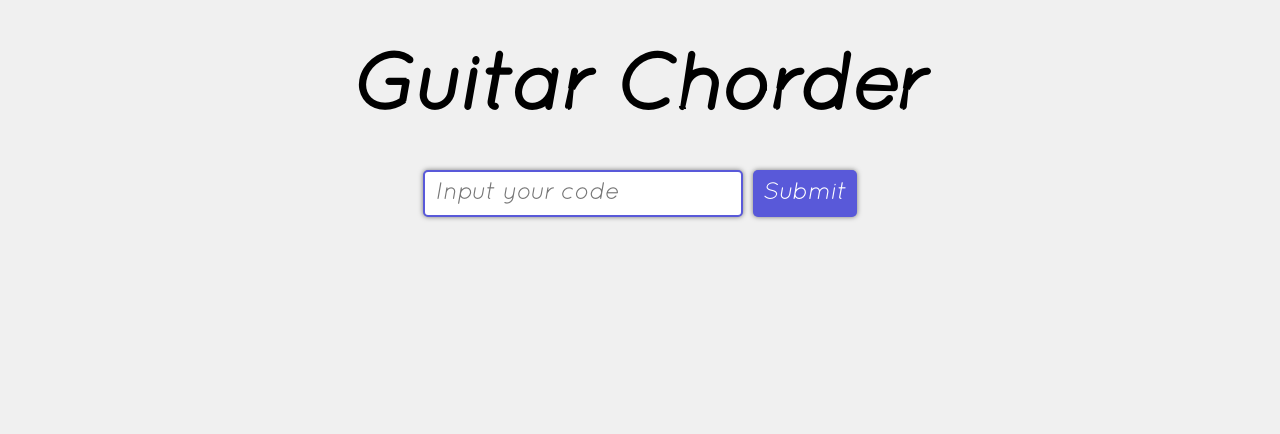
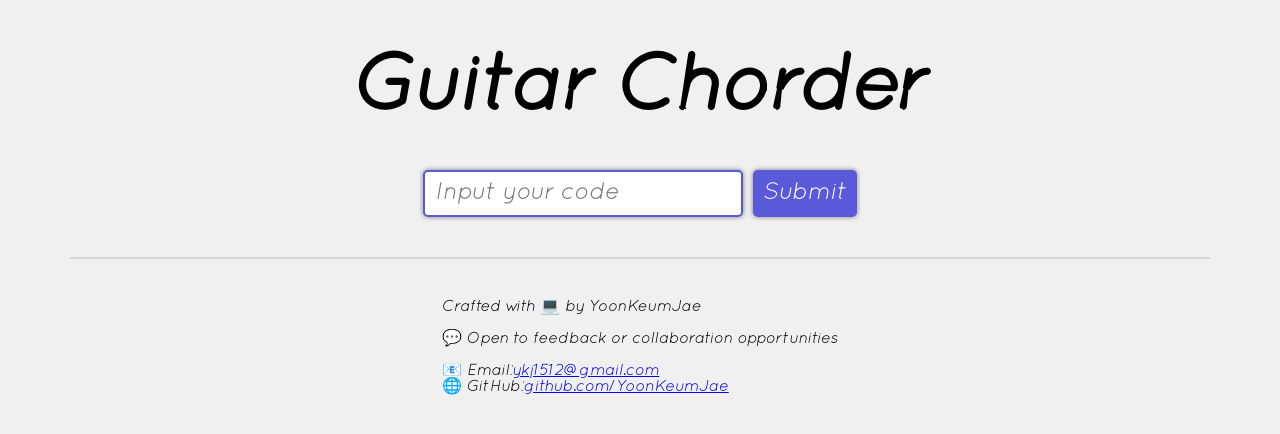
Before and after one commit to YoonKeumJae/guitarCoder, a React (Vite) app: page / in a window 1280 px wide. Shown: the top 434 px of the page. Built offline with nearby package versions, Linux system fonts and the light colour scheme.

Commit message:
[feat] footer add

```diff
--- a/src/App.tsx
+++ b/src/App.tsx
@@ -1,6 +1,7 @@
 import ChordGenerator from "./utils/SVGrenderer/ChordGenerator";
 import { useState } from "react";
 import styled from "styled-components";
+import Footer from "./components/Footer";
 
 import ChordViewr from "./utils/SVGrenderer/ChordViewer";
 
@@ -77,6 +78,8 @@ function App() {
         <Button type="submit">Submit</Button>
       </Form>
       {chord && <ChordViewr chord={chord} />}
+      <hr style={{ border: "1px solid #d6d6d6", width: "100%" }} />
+      <Footer />
     </Wrapper>
   );
 }
--- /dev/null
+++ b/src/components/Footer.tsx
@@ -0,0 +1,18 @@
+const Footer: React.FC = () => {
+  return (
+    <footer>
+      Crafted with 💻 by <i>YoonKeumJae</i>
+      <br />
+      <br /> 💬 Open to feedback or collaboration opportunities <br />
+      <br />
+      📧 Email:
+      <a href="mailto:ykj1512@gmail.com">ykj1512@gmail.com</a>
+      <br />
+      🌐 GitHub:
+      <a href="https://github.com/YoonKeumJae">github.com/YoonKeumJae</a>
+      <br />
+    </footer>
+  );
+};
+
+export default Footer;
```
